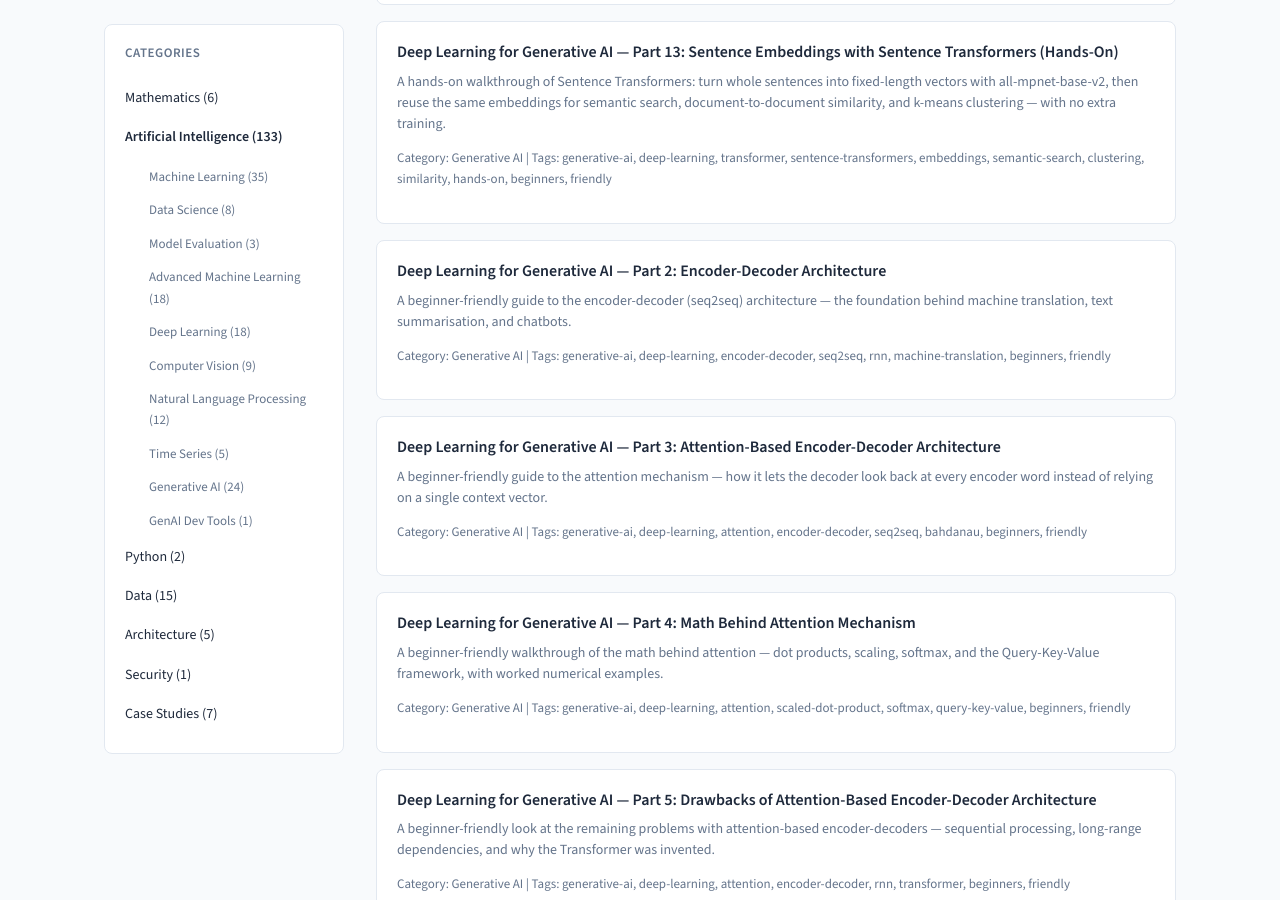
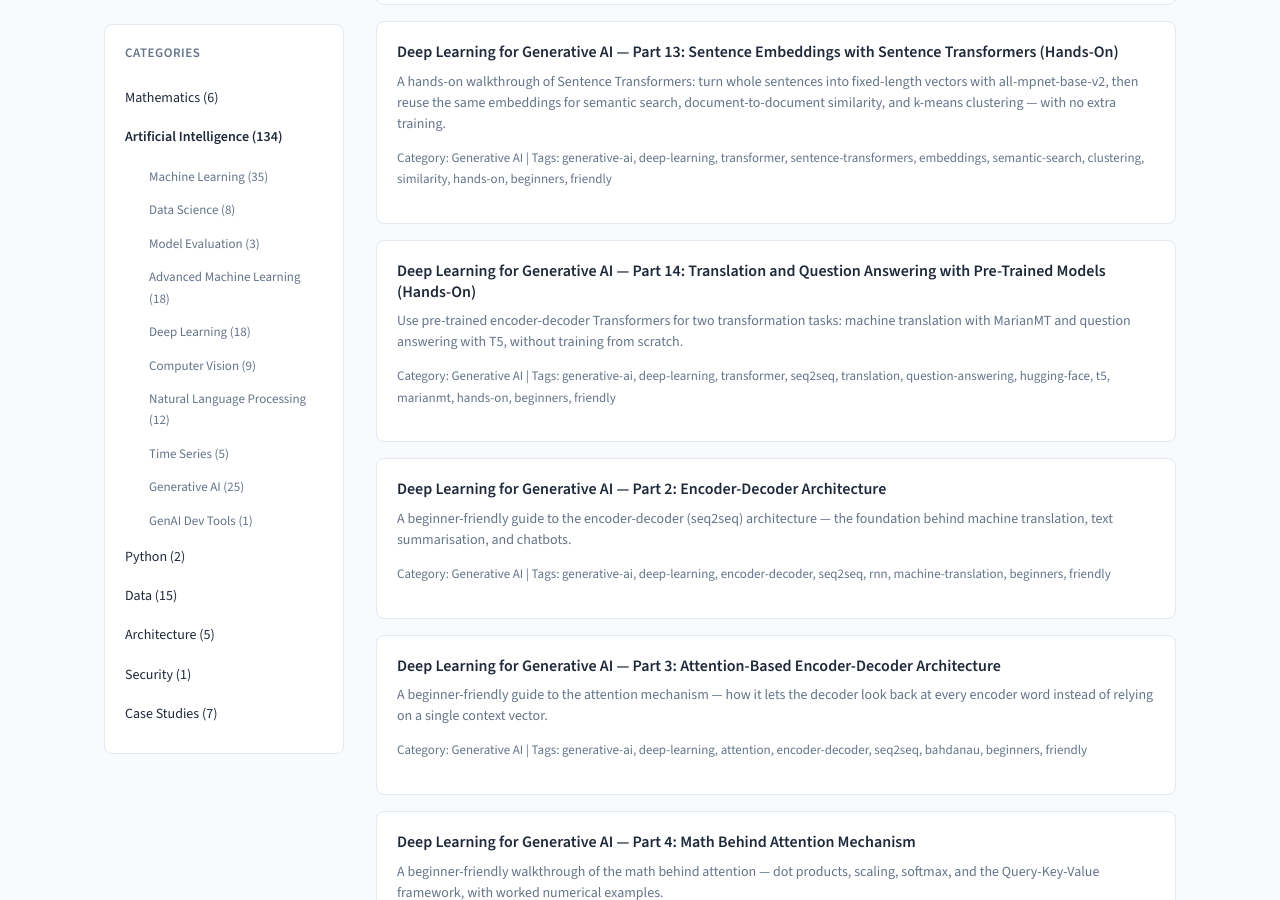
Before and after one commit to rilov/handbook, a Jekyll site: the page built from index.md, in a window 1280 px wide and 900 px high, scrolled down 8647 px. Built offline with Jekyll 4.4.1, drawn with Linux system fonts in a browser that asks for light colours; part of the change alters nothing that is shown.

Commit message:
Add Part 14: translation and QA with pre-trained models
New hands-on topic covers MarianMT for English-to-Spanish translation and
T5 for question answering using pre-trained encoder-decoder Transformers.
Also updates the category index and Part 13's next-up link.

Generated with [Devin](https://devin.ai)

Co-Authored-By: Devin <158243242+devin-ai-integration[bot]@users.noreply.github.com>

````diff
--- a/_topics/DL for GenAI - Part 13 - Sentence Embeddings with Sentence Transformers (Hands-On).md
+++ b/_topics/DL for GenAI - Part 13 - Sentence Embeddings with Sentence Transformers (Hands-On).md
@@ -321,4 +321,4 @@ Compare with Part 12: BERT classification needed labelled examples and a fine-tu
 - The same embeddings are **computed once and reused** for all three tasks — no model training happens at any point.
 - These are exactly the embeddings that power the vector store in [RAG]({{ site.baseurl }}/topics/langchain-rag-basics/) — this part is the "how does retrieval actually work" behind it.
 
-**Next up:** see the whole Transformer again in one sitting, with zero math, in [The Transformer - A Friendly Guide]({{ site.baseurl }}/topics/transformer-friendly-guide/) — including how training works and what the "context limit" means inside each layer.
+**Next up:** put the full encoder-decoder Transformer to work without training — translate English to Spanish with MarianMT and answer questions with T5 in [Part 14: Translation and Question Answering with Pre-Trained Models (Hands-On)]({{ site.baseurl }}/topics/dl-genai-translation-qa-pretrained/). After that, see the whole Transformer story in one sitting, with zero math, in [The Transformer - A Friendly Guide]({{ site.baseurl }}/topics/transformer-friendly-guide/).
--- /dev/null
+++ b/_topics/DL for GenAI - Part 14 - Translation and QA with Pre-Trained Models (Hands-On).md
@@ -0,0 +1,243 @@
+---
+layout: topic
+title: "Deep Learning for Generative AI — Part 14: Translation and Question Answering with Pre-Trained Models (Hands-On)"
+category: Generative AI
+order: 114
+permalink: /topics/dl-genai-translation-qa-pretrained/
+tags:
+  - generative-ai
+  - deep-learning
+  - transformer
+  - seq2seq
+  - translation
+  - question-answering
+  - hugging-face
+  - t5
+  - marianmt
+  - hands-on
+  - beginners
+  - friendly
+summary: "Use pre-trained encoder-decoder Transformers for two transformation tasks: machine translation with MarianMT and question answering with T5, without training from scratch."
+---
+
+# Deep Learning for Generative AI — Part 14: Translation and Question Answering with Pre-Trained Models (Hands-On)
+
+[Part 11]({{ site.baseurl }}/topics/dl-genai-transformer-variants/) introduced three Transformer families. [Part 12]({{ site.baseurl }}/topics/dl-genai-bert-sequence-classification/) showed how to put an encoder-only model to work by fine-tuning BERT. Now we will put the full **encoder-decoder** family to work — without any training at all.
+
+Two classic transformation tasks are perfect for this architecture:
+
+1. **Machine translation:** one language → another language.
+2. **Question answering (extractive/generative):** a question + a passage → an answer.
+
+We will use Hugging Face pre-trained models. The models already know a lot about language; we just load them and feed them text.
+
+---
+
+## 1. Why pre-trained encoder-decoder models?
+
+Training a Transformer from scratch needs huge datasets and serious compute. Most practical work today reuses a pre-trained model:
+
+```text
+Pre-training  (weeks, huge parallel text)  →  the model already knows language
+Using it      (seconds, your sentence)    →  it translates or answers immediately
+```
+
+You can fine-tune later if you have a specialised domain, but for many tasks the pre-trained version is already good enough.
+
+---
+
+## 2. What you need
+
+```bash
+pip install transformers torch sentencepiece
+```
+
+- `transformers` — the model and tokenizer zoo.
+- `torch` — runs the computations.
+- `sentencepiece` — many seq2seq tokenizers need it under the hood.
+
+---
+
+## 3. Task A: machine translation with MarianMT
+
+MarianMT models are specialised: each checkpoint handles one language pair. They are encoder-decoder Transformers trained on parallel text.
+
+Here we translate English → Spanish.
+
+```python
+from transformers import MarianTokenizer, MarianMTModel
+
+model_name = "Helsinki-NLP/opus-mt-en-es"
+tokenizer = MarianTokenizer.from_pretrained(model_name)
+model = MarianMTModel.from_pretrained(model_name)
+```
+
+```python
+text = "The library is quiet today, and the coffee is excellent."
+
+inputs = tokenizer(text, return_tensors="pt", padding=True, truncation=True)
+translated_ids = model.generate(**inputs, max_new_tokens=40)
+translation = tokenizer.decode(translated_ids[0], skip_special_tokens=True)
+
+print(translation)
+```
+
+```text
+La biblioteca está tranquila hoy, y el café es excelente.
+```
+
+What just happened?
+
+1. The tokenizer split the English sentence into subword tokens and added special markers.
+2. The **encoder** read the whole English sentence.
+3. The **decoder** generated Spanish tokens one at a time, using cross-attention to look back at the English encoder outputs.
+4. `skip_special_tokens=True` strips the padding and end-of-sequence markers so we get readable text.
+
+### A reusable translation function
+
+```python
+def translate_en_to_es(text):
+    inputs = tokenizer(text, return_tensors="pt", padding=True, truncation=True)
+    outputs = model.generate(**inputs, max_new_tokens=40)
+    return tokenizer.decode(outputs[0], skip_special_tokens=True)
+
+for sentence in [
+    "Where is the nearest train station?",
+    "She finished the report before lunch.",
+]:
+    print(f"EN: {sentence}")
+    print(f"ES: {translate_en_to_es(sentence)}\n")
+```
+
+MarianMT models are fast and small because they are task-specific: one model, one language pair.
+
+---
+
+## 4. Task B: question answering with T5
+
+T5 is an encoder-decoder model trained with a text-to-text objective: every task is rewritten as "input text → output text". For question answering, the input is a formatted string that combines the question and a context passage.
+
+```python
+from transformers import T5Tokenizer, T5ForConditionalGeneration
+
+model_name = "t5-small"
+tokenizer = T5Tokenizer.from_pretrained(model_name)
+model = T5ForConditionalGeneration.from_pretrained(model_name)
+```
+
+```python
+context = (
+    "Marie Curie was a Polish-born physicist and chemist. "
+    "She won the Nobel Prize in Physics in 1903 for her work on radioactivity, "
+    "and the Nobel Prize in Chemistry in 1911 for the discovery of radium and polonium."
+)
+question = "Which two elements did Marie Curie discover?"
+
+input_text = f"question: {question} context: {context}"
+
+inputs = tokenizer(input_text, return_tensors="pt", max_length=512, truncation=True)
+answer_ids = model.generate(**inputs, max_new_tokens=30)
+answer = tokenizer.decode(answer_ids[0], skip_special_tokens=True)
+
+print(answer)
+```
+
+```text
+radium and polonium
+```
+
+Notice the format:
+
+```text
+question: Which two elements did Marie Curie discover? context: Marie Curie was...
+```
+
+T5 was trained with this style of prefix, so the model recognises that it should answer the question using the context. The encoder reads the combined text bidirectionally; the decoder writes the answer one token at a time.
+
+### A reusable QA function
+
+```python
+def answer_question(question, context):
+    prompt = f"question: {question} context: {context}"
+    inputs = tokenizer(prompt, return_tensors="pt", max_length=512, truncation=True)
+    outputs = model.generate(**inputs, max_new_tokens=30)
+    return tokenizer.decode(outputs[0], skip_special_tokens=True)
+
+context = (
+    "The Pacific Ocean is the largest ocean on Earth, covering more than "
+    "one-third of its surface. The Mariana Trench, the deepest part of the world, "
+    "lies in the western Pacific."
+)
+print(answer_question("Where is the Mariana Trench?", context))
+```
+
+```text
+western Pacific
+```
+
+---
+
+## 5. MarianMT vs T5: specialised vs multi-task
+
+| | MarianMT | T5 |
+|---|---|---|
+| Architecture | Encoder-decoder Transformer | Encoder-decoder Transformer |
+| Specialisation | One language pair per model | Many tasks with one model |
+| How you ask it | Plain sentence in source language | Prefixed task string, e.g. `question: ... context: ...` |
+| Strength | Fast, high-quality translation | Flexible: translation, summarisation, QA, classification |
+| When to pick it | You know the language pair up front | You want one model to do several text-to-text tasks |
+
+Both use the same underlying idea from Parts 6–8: an encoder builds a rich representation of the input, a decoder generates the output word by word, and cross-attention lets the decoder focus on the right parts of the input.
+
+---
+
+## 6. Practical details to watch
+
+### Tokenizer and model must match
+
+Always load the tokenizer from the same checkpoint as the model. The tokenizer owns the vocabulary; the model expects exactly those token IDs.
+
+```python
+# Good: same checkpoint
+tokenizer = MarianTokenizer.from_pretrained("Helsinki-NLP/opus-mt-en-es")
+model     = MarianMTModel.from_pretrained("Helsinki-NLP/opus-mt-en-es")
+```
+
+### Use `torch.no_grad()` in production
+
+During inference you are not training, so you do not need gradients. Wrapping generation in `torch.no_grad()` saves memory and speeds things up:
+
+```python
+import torch
+
+with torch.no_grad():
+    outputs = model.generate(**inputs, max_new_tokens=40)
+```
+
+### Control generation with a few knobs
+
+- `max_new_tokens` — how many new tokens the decoder may produce.
+- `num_beams` — beam search; larger values usually give better but slower outputs.
+- `early_stopping` — stop once the model emits the end-of-sequence token.
+
+### Truncation matters
+
+Long inputs are silently cut off at `max_length` or `max_position_embeddings`. For QA, if your document is longer than the model can read, split it into chunks and run the model on each chunk.
+
+---
+
+## 7. Summary
+
+| Step | Translation | Question Answering |
+|---|---|---|
+| Load tokenizer | `MarianTokenizer` | `T5Tokenizer` |
+| Load model | `MarianMTModel` | `T5ForConditionalGeneration` |
+| Prepare input | Plain source sentence | `question: ... context: ...` |
+| Generate | `model.generate(**inputs)` | `model.generate(**inputs)` |
+| Decode | `tokenizer.decode(..., skip_special_tokens=True)` | `tokenizer.decode(..., skip_special_tokens=True)` |
+
+- **MarianMT** is a specialist: one checkpoint per language pair, excellent at that one job.
+- **T5** is a generalist: the same architecture handles many tasks once you phrase them as text-to-text.
+- Both reuse the encoder-decoder machinery from Parts 6–8: read the input, then write the output one token at a time with cross-attention to the input.
+
+**Next up:** see the whole Transformer story in one sitting with zero math in [The Transformer - A Friendly Guide]({{ site.baseurl }}/topics/transformer-friendly-guide/).
--- a/categories/generative-ai/index.md
+++ b/categories/generative-ai/index.md
@@ -32,6 +32,7 @@ Learn about LLMs, LangChain, RAG, agents, and building AI-powered applications
 11. **[Transformer Variants — Encoder-Only, Decoder-Only, Encoder-Decoder]({{ site.baseurl }}/topics/dl-genai-transformer-variants/)** — Why the industry split the Transformer into three families: BERT for understanding, GPT for generating, T5 for transforming — and how to pick the right one.
 12. **[Sequence Classification with BERT (Hands-On)]({{ site.baseurl }}/topics/dl-genai-bert-sequence-classification/)** — Load a pre-trained BERT from Hugging Face, tokenize properly, fine-tune for sentiment classification with a plain PyTorch loop, and interpret the outputs.
 13. **[Sentence Embeddings with Sentence Transformers (Hands-On)]({{ site.baseurl }}/topics/dl-genai-sentence-transformers/)** — Turn whole sentences into vectors with all-mpnet-base-v2, then reuse the same embeddings for semantic search, document similarity, and k-means clustering — no training needed.
+14. **[Translation and Question Answering with Pre-Trained Models (Hands-On)]({{ site.baseurl }}/topics/dl-genai-translation-qa-pretrained/)** — Use pre-trained MarianMT for machine translation and T5 for question answering, without training from scratch.
 
 **Short on time? Read the one-sitting recap instead (or first):**
 
````
